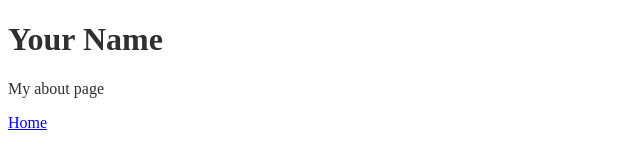
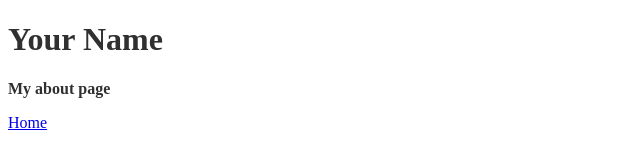
Before and after one commit to NicholasMilef/CSCE_Lab_902, a plain HTML site: page about.html in a window 1280 px wide. Shown: the full height of the page, 0-640 px from the left. Drawn offline with Linux system fonts and the light colour scheme.

Commit message:
Made about page text bold

```diff
--- a/about.html
+++ b/about.html
@@ -8,7 +8,7 @@
         <script src="functions.js"></script>
 
         <h1>Your Name</h1>
-        <p>My about page</p>
+        <p><strong>My about page</strong></p>
         <a href="index.html">Home</a>
     </body>
 </html>
```
